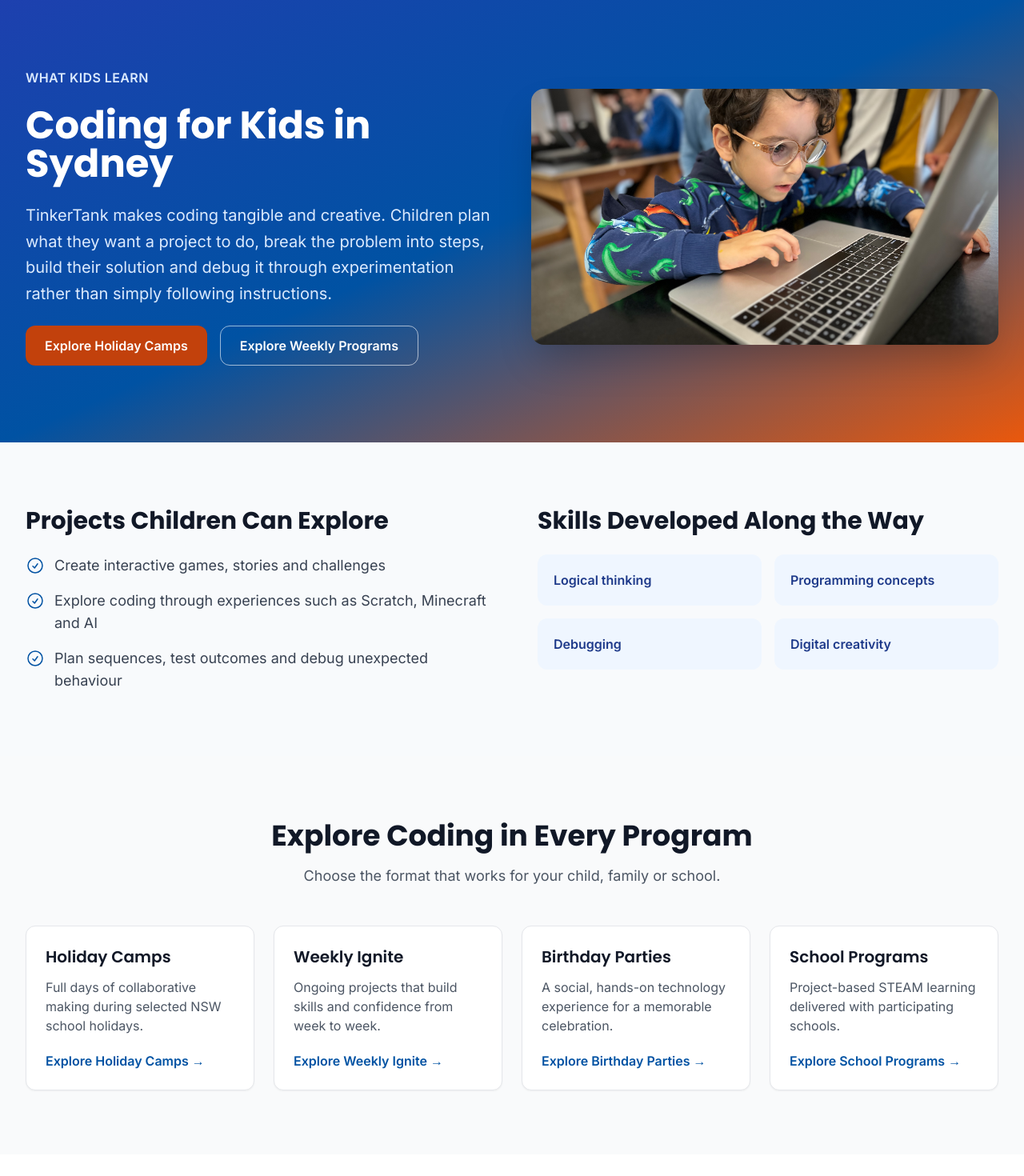
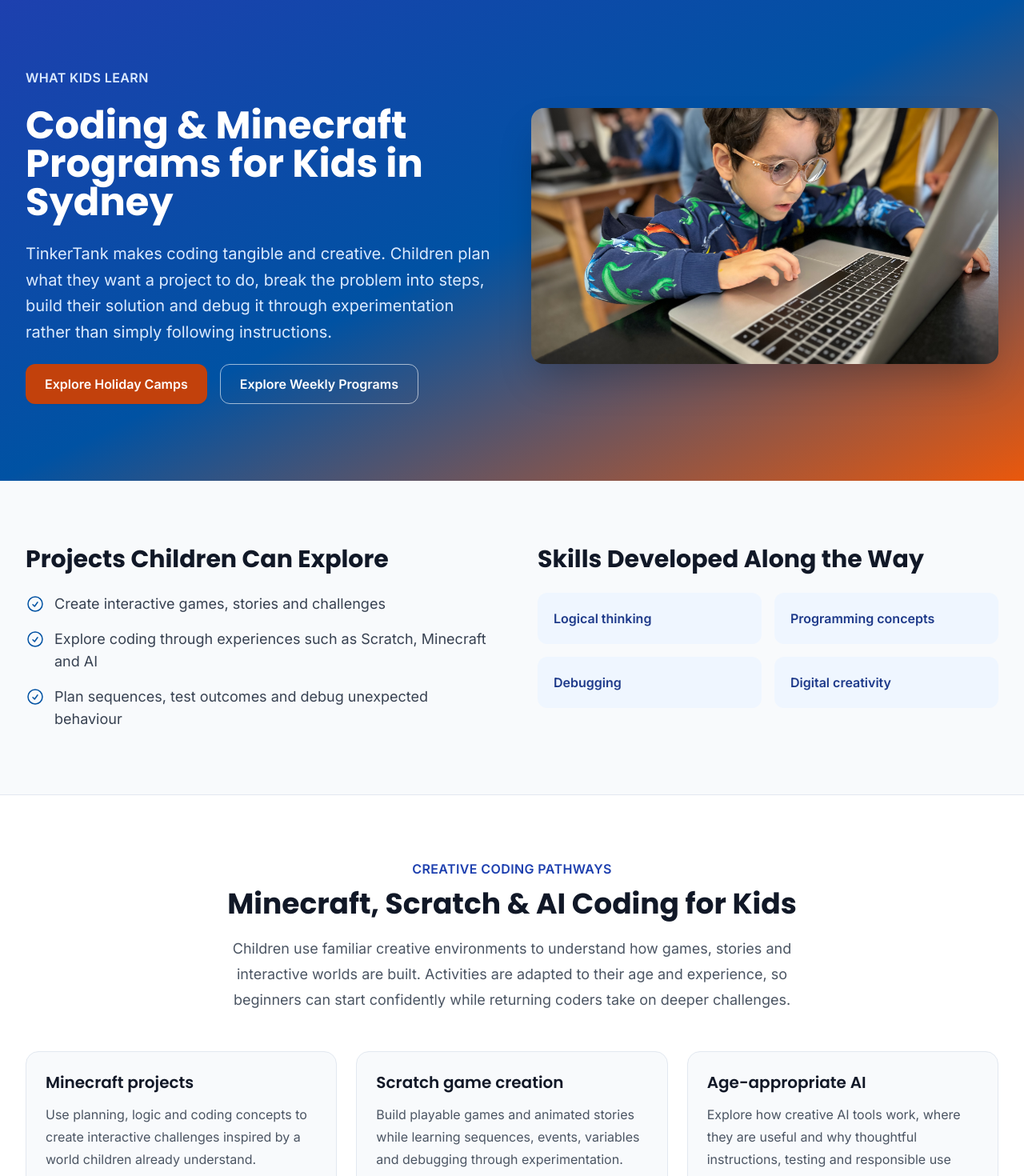
Before and after one commit to TinkerTanked/tinkertank-market, a Next.js app: page /coding-for-kids in a window 1280 px wide. Shown: the part 120-1590 px from the top of the page at 80% size. Built offline with nearby package versions, Linux system fonts and the light colour scheme; no server answers.

Commit message:
Improve high-intent SEO content
Amp-Thread-ID: https://ampcode.com/threads/T-019fe38d-2590-7352-ae1f-381f924dd253
Co-authored-by: Amp <amp@ampcode.com>

```diff
--- a/src/app/coding-for-kids/page.tsx
+++ b/src/app/coding-for-kids/page.tsx
@@ -8,5 +8,49 @@ const topic = getLearningTopic('coding-for-kids')
 export const metadata: Metadata = createLearningTopicMetadata(topic)
 
 export default function CodingForKidsPage() {
-  return <TopicLandingPage topic={topic} />
+  return (
+    <TopicLandingPage topic={topic}>
+      <section className='border-y border-slate-200 bg-white py-20'>
+        <div className='container-custom'>
+          <div className='mx-auto max-w-3xl text-center'>
+            <p className='font-semibold uppercase tracking-wide text-primary-700'>Creative coding pathways</p>
+            <h2 className='mt-3 font-display text-3xl font-bold text-gray-900 md:text-4xl'>Minecraft, Scratch & AI Coding for Kids</h2>
+            <p className='mt-5 text-lg leading-8 text-gray-600'>
+              Children use familiar creative environments to understand how games, stories and interactive worlds are built. Activities are
+              adapted to their age and experience, so beginners can start confidently while returning coders take on deeper challenges.
+            </p>
+          </div>
+
+          <div className='mt-12 grid gap-6 md:grid-cols-3'>
+            <CodingPathway
+              title='Minecraft projects'
+              description='Use planning, logic and coding concepts to create interactive challenges inspired by a world children already understand.'
+            />
+            <CodingPathway
+              title='Scratch game creation'
+              description='Build playable games and animated stories while learning sequences, events, variables and debugging through experimentation.'
+            />
+            <CodingPathway
+              title='Age-appropriate AI'
+              description='Explore how creative AI tools work, where they are useful and why thoughtful instructions, testing and responsible use matter.'
+            />
+          </div>
+
+          <p className='mx-auto mt-8 max-w-3xl text-center text-sm leading-6 text-gray-500'>
+            Platforms and projects vary by program, session and age group. Contact us if your child is looking for a particular coding
+            experience.
+          </p>
+        </div>
+      </section>
+    </TopicLandingPage>
+  )
 }
+
+function CodingPathway({ title, description }: { title: string; description: string }) {
+  return (
+    <div className='rounded-2xl border border-slate-200 bg-slate-50 p-6'>
+      <h3 className='font-display text-xl font-semibold text-gray-900'>{title}</h3>
+      <p className='mt-3 leading-7 text-gray-600'>{description}</p>
+    </div>
+  )
+}
--- a/src/app/ignite/page.tsx
+++ b/src/app/ignite/page.tsx
@@ -5,9 +5,9 @@ import { BreadcrumbJsonLd } from '@/components/seo/JsonLd'
 const baseUrl = process.env.NEXT_PUBLIC_APP_URL || 'https://tinkertank.rocks'
 
 export const metadata: Metadata = {
-  title: 'Ignite STEAM Program - Weekly Learning',
+  title: 'After-School Coding & Robotics Classes Sydney',
   description:
-    'Build confidence and creativity with TinkerTank Ignite! Weekly STEAM sessions throughout the school term. Curriculum-aligned programs for ages 5-16 in Sydney.',
+    'Weekly after-school coding, robotics and STEAM classes for ages 5-16. Choose studio drop-off, school pickup or in-school programs across Northern Sydney.',
   keywords: [
     'weekly STEAM program Sydney',
     'after school STEAM',
@@ -20,8 +20,8 @@ export const metadata: Metadata = {
     canonical: `${baseUrl}/ignite`
   },
   openGraph: {
-    title: 'Ignite STEAM Program | TinkerTank Sydney',
-    description: 'Weekly STEAM sessions that build confidence and creativity. Curriculum-aligned programs for ages 5-16.',
+    title: 'After-School Coding & Robotics Classes | TinkerTank Sydney',
+    description: 'Weekly coding, robotics and STEAM programs for ages 5-16 across Northern Sydney.',
     url: `${baseUrl}/ignite`,
     type: 'website',
     images: [
--- a/src/data/learningTopics.ts
+++ b/src/data/learningTopics.ts
@@ -3,6 +3,7 @@ export interface LearningTopic {
   navLabel: string
   title: string
   shortDescription: string
+  metaDescription?: string
   description: string
   image: string
   imageAlt: string
@@ -30,11 +31,13 @@ export const learningTopics: LearningTopic[] = [
     faqs: [
       {
         question: 'What is the difference between STEM and STEAM?',
-        answer: 'STEM brings together science, technology, engineering and mathematics. STEAM adds arts and design, helping children combine technical thinking with creativity and communication.'
+        answer:
+          'STEM brings together science, technology, engineering and mathematics. STEAM adds arts and design, helping children combine technical thinking with creativity and communication.'
       },
       {
         question: 'Does my child need previous STEM experience?',
-        answer: 'No. Projects are adapted to each child’s age, interests and experience, so beginners can start confidently while experienced makers take on deeper challenges.'
+        answer:
+          'No. Projects are adapted to each child’s age, interests and experience, so beginners can start confidently while experienced makers take on deeper challenges.'
       },
       {
         question: 'Which TinkerTank programs include STEM and STEAM?',
@@ -45,8 +48,10 @@ export const learningTopics: LearningTopic[] = [
   {
     slug: 'robotics-for-kids',
     navLabel: 'Robotics',
-    title: 'Robotics for Kids in Sydney',
-    shortDescription: 'Build, program, test and improve robots through hands-on challenges.',
+    title: 'Robotics for Kids Sydney - Classes, Camps & Parties',
+    shortDescription: 'Build, code and test robots in beginner-friendly programs for ages 5-16.',
+    metaDescription:
+      'Build, code and test robots in hands-on, beginner-friendly programs for ages 5-16. Explore camps, weekly classes, parties and school programs in Sydney.',
     description:
       'Children learn robotics by making things move, respond and solve challenges. They connect building and programming, test what happens in the real world and improve their designs when the first attempt does not work as planned.',
     image: '/images/battle.jpg',
@@ -60,11 +65,13 @@ export const learningTopics: LearningTopic[] = [
     faqs: [
       {
         question: 'What ages are TinkerTank robotics activities for?',
-        answer: 'TinkerTank programs serve children aged 5-16, with robotics equipment and challenges adapted to each age group and level of experience.'
+        answer:
+          'TinkerTank programs serve children aged 5-16, with robotics equipment and challenges adapted to each age group and level of experience.'
       },
       {
         question: 'Does my child need to own a robotics kit?',
-        answer: 'No. TinkerTank supplies the equipment and materials needed for activities delivered at our venues or through participating schools.'
+        answer:
+          'No. TinkerTank supplies the equipment and materials needed for activities delivered at our venues or through participating schools.'
       },
       {
         question: 'Where can children learn robotics with TinkerTank?',
@@ -75,8 +82,10 @@ export const learningTopics: LearningTopic[] = [
   {
     slug: 'coding-for-kids',
     navLabel: 'Coding',
-    title: 'Coding for Kids in Sydney',
-    shortDescription: 'Create games, stories and interactive projects while learning how code works.',
+    title: 'Coding & Minecraft Programs for Kids in Sydney',
+    shortDescription: 'Creative coding with Scratch, Minecraft and age-appropriate AI tools.',
+    metaDescription:
+      'Learn coding through Scratch, Minecraft, games and age-appropriate AI tools. Explore camps, weekly classes, parties and school programs for ages 5-16.',
     description:
       'TinkerTank makes coding tangible and creative. Children plan what they want a project to do, break the problem into steps, build their solution and debug it through experimentation rather than simply following instructions.',
     image: '/images/code-1.jpg',
@@ -90,11 +99,13 @@ export const learningTopics: LearningTopic[] = [
     faqs: [
       {
         question: 'Is TinkerTank coding suitable for beginners?',
-        answer: 'Yes. Facilitators adapt activities for beginners and experienced young coders, helping each child progress from their current level.'
+        answer:
+          'Yes. Facilitators adapt activities for beginners and experienced young coders, helping each child progress from their current level.'
       },
       {
         question: 'What coding platforms does TinkerTank use?',
-        answer: 'Activities can include platforms and creative environments such as Scratch, Minecraft and AI tools. The exact project varies by program, age group and session.'
+        answer:
+          'Activities can include platforms and creative environments such as Scratch, Minecraft and AI tools. The exact project varies by program, age group and session.'
       },
       {
         question: 'Which programs include coding?',
@@ -120,11 +131,13 @@ export const learningTopics: LearningTopic[] = [
     faqs: [
       {
         question: 'Do children need 3D design experience?',
-        answer: 'No. Children can begin with accessible design challenges and progress toward more detailed models as their confidence grows.'
+        answer:
+          'No. Children can begin with accessible design challenges and progress toward more detailed models as their confidence grows.'
       },
       {
         question: 'Do children get to use 3D printers?',
-        answer: 'TinkerTank activities connect digital modelling with the 3D printing process. The exact printing activity and whether a project is completed during the session depend on the program and available time.'
+        answer:
+          'TinkerTank activities connect digital modelling with the 3D printing process. The exact printing activity and whether a project is completed during the session depend on the program and available time.'
       },
       {
         question: 'Which TinkerTank programs include 3D design and printing?',
@@ -150,11 +163,13 @@ export const learningTopics: LearningTopic[] = [
     faqs: [
       {
         question: 'Is animation suitable for children with no experience?',
-        answer: 'Yes. Activities can begin with simple movement and storytelling concepts, then become more detailed as children build confidence.'
+        answer:
+          'Yes. Activities can begin with simple movement and storytelling concepts, then become more detailed as children build confidence.'
       },
       {
         question: 'What do children learn through animation?',
-        answer: 'Animation develops planning, sequencing, design, timing, communication and technical problem-solving while giving children a creative way to express ideas.'
+        answer:
+          'Animation develops planning, sequencing, design, timing, communication and technical problem-solving while giving children a creative way to express ideas.'
       },
       {
         question: 'Which TinkerTank programs include animation?',
--- a/src/lib/learning-topic-seo.ts
+++ b/src/lib/learning-topic-seo.ts
@@ -5,7 +5,9 @@ const baseUrl = process.env.NEXT_PUBLIC_APP_URL || 'https://tinkertank.rocks'
 
 export function createLearningTopicMetadata(topic: LearningTopic): Metadata {
   const url = `${baseUrl}/${topic.slug}`
-  const description = `${topic.shortDescription} Explore TinkerTank camps, weekly classes, parties and school programs for ages 5-16.`
+  const description =
+    topic.metaDescription ||
+    `${topic.shortDescription} Explore TinkerTank camps, weekly classes, parties and school programs for ages 5-16.`
 
   return {
     title: topic.title,
```
Also changed, not shown: src/app/ignite/IgniteClient.tsx (+35 -79 lines), src/components/learning/TopicLandingPage.tsx (+54 -16 lines), src/lib/product-seo.ts (+28 -2 lines), 1 other file (tests, documents, lock files or other folders).
